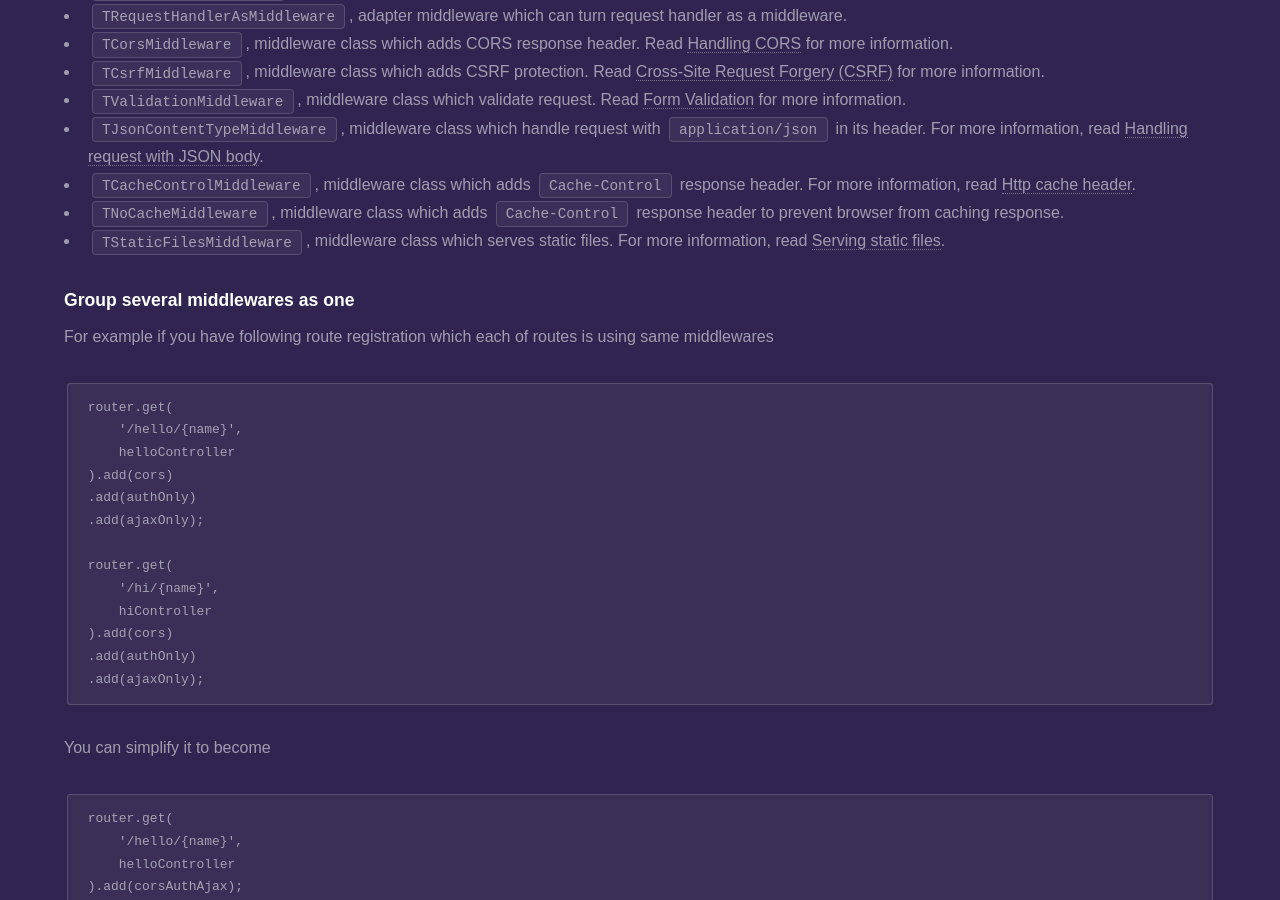
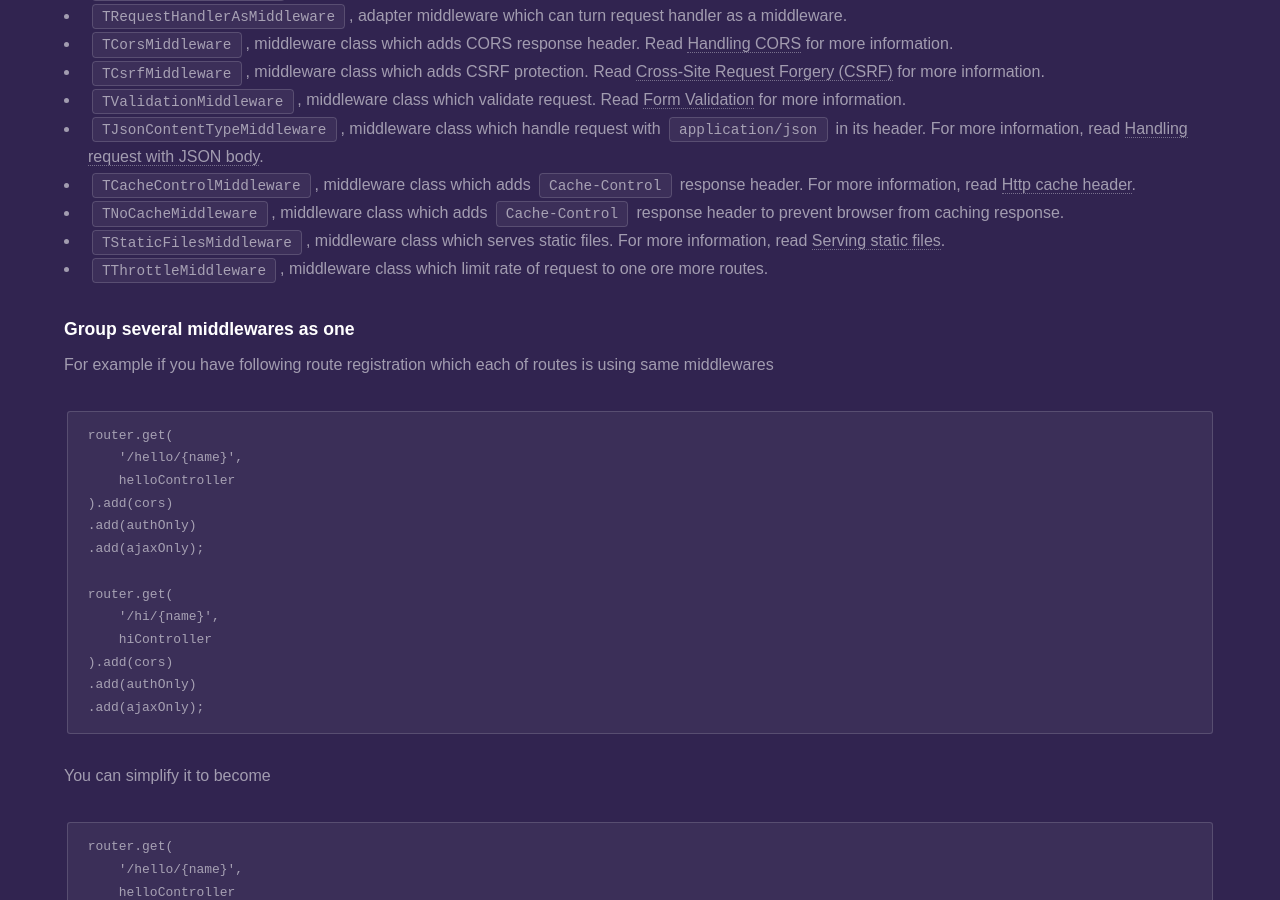
Before and after one commit to fanoframework/fanoframework.github.io, a Jekyll site: the page built from middlewares/index.md, in a window 1280 px wide and 900 px high, scrolled down 7841 px. Built offline with Jekyll 4.4.1, drawn with Linux system fonts in a browser that asks for light colours; our own code applies the rules of GitHub Pages for plain Markdown files.

Commit message:
add info on throttle middleware

```diff
--- a/middlewares/index.md
+++ b/middlewares/index.md
@@ -308,6 +308,7 @@ Fano Framework provides several built-in middlewares.
 - `TCacheControlMiddleware`, middleware class which adds `Cache-Control` response header. For more information, read [Http cache header](/working-with-response/http-cache-header).
 - `TNoCacheMiddleware`, middleware class which adds `Cache-Control` response header to prevent browser from caching response.
 - `TStaticFilesMiddleware`, middleware class which serves static files. For more information, read [Serving static files](/working-with-response/serve-static-files).
+- `TThrottleMiddleware`, middleware class which limit rate of request to one ore more routes.
 
 ### Group several middlewares as one
 
```
